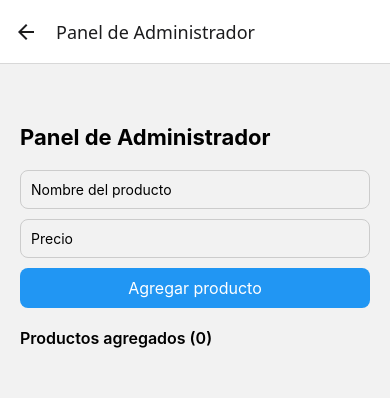
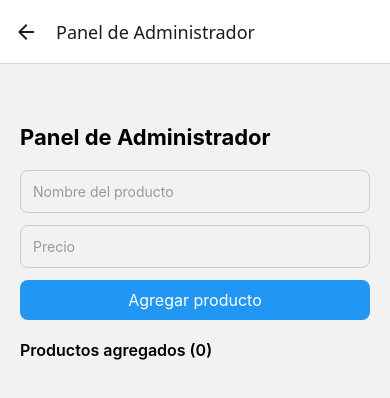
Before and after one commit to DanielArango457/mitienda-app, a React Native app: screen /PanelAdmin in a window 390 px wide. Shown: the top 398 px of the page. Built offline with nearby package versions, Linux system fonts and the light colour scheme.

Commit message:
feat(ui): agregar componente reutilizable y actualizar pantallas

```diff
--- a/package.json
+++ b/package.json
@@ -3,6 +3,7 @@
   "version": "1.0.0",
   "main": "index.ts",
   "dependencies": {
+    "@expo/vector-icons": "^15.0.2",
     "@react-native-async-storage/async-storage": "2.2.0",
     "@react-navigation/native": "^7.3.18",
     "@react-navigation/native-stack": "^7.18.10",
--- /dev/null
+++ b/src/components/CustomInputField.tsx
@@ -0,0 +1,61 @@
+import { useState } from "react";
+import { View, TextInput, StyleSheet, Pressable } from "react-native";
+import { Ionicons } from "@expo/vector-icons";
+import { CustomInputFieldProps } from "../types/components";
+
+type Props = CustomInputFieldProps;
+
+export function CustomInputField({
+  placeholder,
+  value,
+  onChangeText,
+  secureTextEntry,
+  keyboardType,
+}: Props) {
+  const [hidePassword, setHidePassword] = useState(true);
+  const isPassword = secureTextEntry;
+
+  return (
+    <View style={styles.container}>
+      <TextInput
+    style={styles.input}
+    placeholder={placeholder}
+    placeholderTextColor="#999"
+    value={value}
+    onChangeText={onChangeText}
+    autoCapitalize="none"
+    keyboardType={keyboardType}
+    secureTextEntry={isPassword ? hidePassword : false}
+  />
+
+      {isPassword && (
+        <Pressable onPress={() => setHidePassword(!hidePassword)} style={styles.icon}>
+          <Ionicons name={hidePassword ? "eye-off" : "eye"} size={22} color="#666" />
+        </Pressable>
+      )}
+    </View>
+  );
+}
+
+const styles = StyleSheet.create({
+  container: {
+    marginBottom: 12,
+    position: "relative",
+  },
+  input: {
+    borderWidth: 1,
+    borderColor: "#ccc",
+    borderRadius: 8,
+    padding: 12,
+    paddingRight: 40,
+  },
+  icon: {
+  position: "absolute",
+  right: 12,
+  top: 12,
+  width: 26,
+  height: 26,
+  alignItems: "center",
+  justifyContent: "center",
+},
+});
--- a/src/screens/DetalleProductoScreen.tsx
+++ b/src/screens/DetalleProductoScreen.tsx
@@ -2,37 +2,44 @@ import { useEffect, useState } from 'react';
 import { View, Text, Image, ActivityIndicator, StyleSheet } from 'react-native';
 import { NativeStackScreenProps } from '@react-navigation/native-stack';
 import { RootStackParamList } from '../types/navigation';
-import { api } from '../services/api';
+import { getProductoPorId, Producto } from '../services/productos'; // ya no importa 'api' directo
 
 type Props = NativeStackScreenProps<RootStackParamList, 'DetalleProducto'>;
 
-type ProductoDetalle = {
-  id: number;
-  title: string;
-  price: number;
-  description: string;
-  image: string;
-  category: string;
-};
 
 export function DetalleProductoScreen({ route }: Props) {
   const { productoId } = route.params;
-  const [producto, setProducto] = useState<ProductoDetalle | null>(null);
+  const [producto, setProducto] = useState<(Producto & { description: string }) | null>(null);
   const [loading, setLoading] = useState(true);
+  const [error, setError] = useState(false);
+
 
   useEffect(() => {
     async function cargarDetalle() {
-      const response = await api.get(`/products/${productoId}`);
-      setProducto(response.data);
-      setLoading(false);
+      try {
+        const data = await getProductoPorId(productoId);
+        setProducto(data);
+      } catch (e) {
+        setError(true);
+      } finally {
+        setLoading(false);
+      }
     }
     cargarDetalle();
   }, [productoId]);
 
-  if (loading || !producto) {
+  if (loading) {
     return (
       <View style={styles.centered}>
         <ActivityIndicator size="large" color="#2196F3" />
+      </View>
+    );
+  }
+
+  if (error || !producto) {
+    return (
+      <View style={styles.centered}>
+        <Text>Ocurrió un error al cargar el producto.</Text>
       </View>
     );
   }
--- a/src/screens/LoginScreen.tsx
+++ b/src/screens/LoginScreen.tsx
@@ -1,8 +1,9 @@
-import { View, Text, TextInput, Pressable, StyleSheet } from 'react-native';
+import { View, Text, Pressable, StyleSheet } from 'react-native'; // quita TextInput de aquí
 import { useState } from 'react';
 import { useAuth } from '../context/AuthContext';
 import { NativeStackScreenProps } from '@react-navigation/native-stack';
 import { RootStackParamList } from '../types/navigation';
+import { CustomInputField } from '../components/CustomInputField'; // nuevo import
 
 type Props = NativeStackScreenProps<RootStackParamList, 'Login'>;
 
@@ -35,15 +36,12 @@ export function LoginScreen({ navigation }: Props) {
       <Text style={styles.title}>Mi Tienda</Text>
       <Text style={styles.subtitle}>Inicia sesión</Text>
 
-      <TextInput
-        style={styles.input}
+      <CustomInputField
   placeholder="Usuario"
   value={nombre}
   onChangeText={setNombre}
-        autoCapitalize="none"
 />
-      <TextInput
-        style={styles.input}
+<CustomInputField
   placeholder="Contraseña"
   value={password}
   onChangeText={setPassword}
--- a/src/screens/PanelAdminScreen.tsx
+++ b/src/screens/PanelAdminScreen.tsx
@@ -1,5 +1,6 @@
 import { useState } from 'react';
-import { View, Text, TextInput, Pressable, FlatList, StyleSheet } from 'react-native';
+import { View, Text, Pressable, FlatList, StyleSheet } from 'react-native';
+ import { CustomInputField } from '../components/CustomInputField';
 
 type ProductoNuevo = {
   id: string;
@@ -34,14 +35,12 @@ export function PanelAdminScreen() {
     <View style={styles.container}>
       <Text style={styles.title}>Panel de Administrador</Text>
 
-      <TextInput
-        style={styles.input}
+      <CustomInputField
   placeholder="Nombre del producto"
   value={nombre}
   onChangeText={setNombre}
 />
-      <TextInput
-        style={styles.input}
+<CustomInputField
   placeholder="Precio"
   value={precio}
   onChangeText={setPrecio}
@@ -89,13 +88,7 @@ const styles = StyleSheet.create({
     marginTop: 20,
     marginBottom: 10,
   },
-  input: {
-    borderWidth: 1,
-    borderColor: '#ccc',
-    borderRadius: 8,
-    padding: 10,
-    marginBottom: 10,
-  },
+
   button: {
     backgroundColor: '#2196F3',
     paddingVertical: 10,
--- /dev/null
+++ b/src/types/components.ts
@@ -0,0 +1,9 @@
+import { KeyboardTypeOptions } from "react-native";
+
+export type CustomInputFieldProps = {
+  placeholder: string;
+  value: string;
+  onChangeText: (text: string) => void;
+  secureTextEntry?: boolean;
+  keyboardType?: KeyboardTypeOptions;
+};
```
Also changed, not shown: 1 other file (tests, documents, lock files or other folders). Lines whose indentation alone changed are shown as unchanged.
